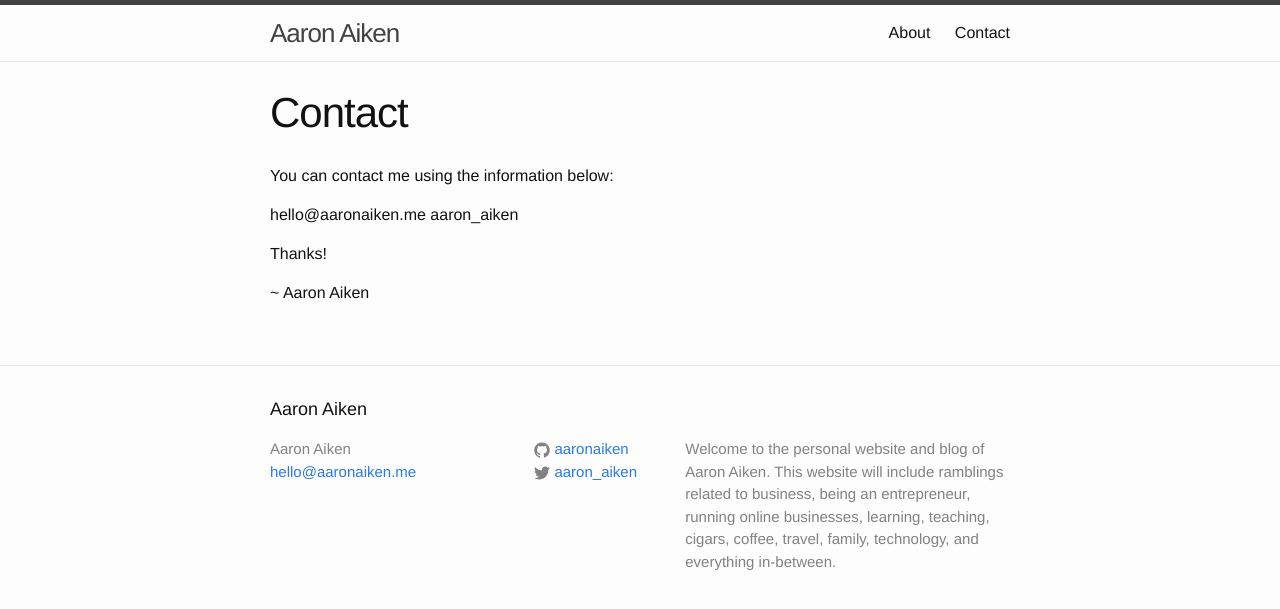
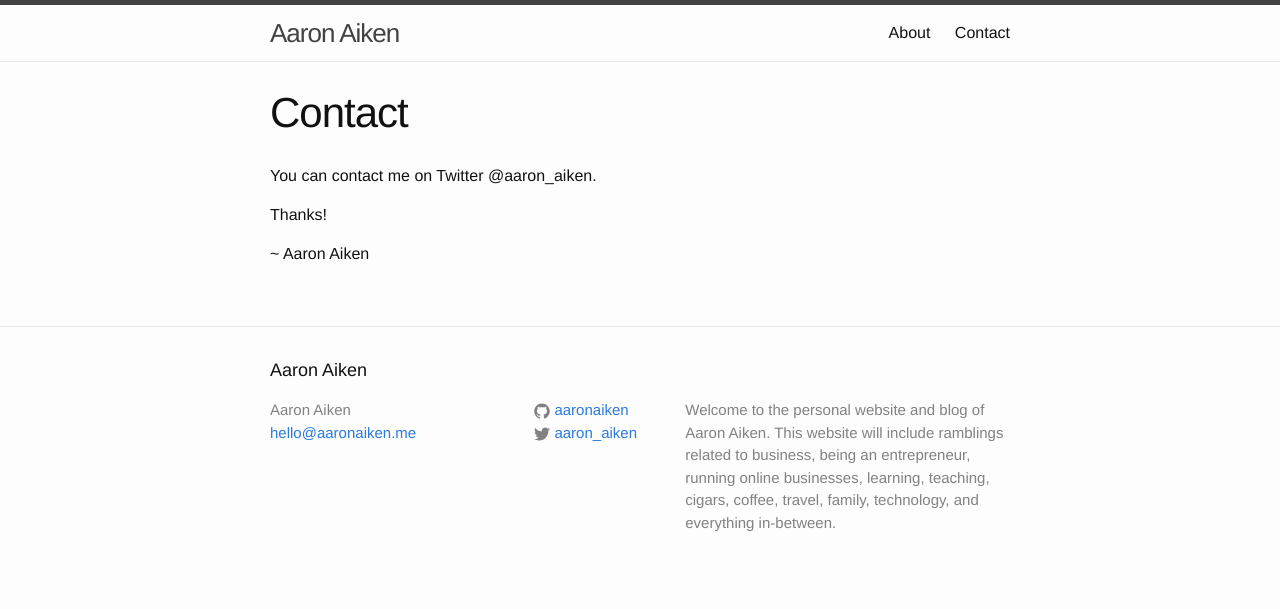
Before and after one commit to aaronaiken/aaronaiken, a Jekyll site: the page built from contact.markdown, in a window 1280 px wide. Shown: the top 609 px of the page. Built offline with Jekyll 4.4.1, drawn with Linux system fonts in a browser that asks for light colours.

Commit message:
Updated Contact

```diff
--- a/contact.markdown
+++ b/contact.markdown
@@ -4,10 +4,7 @@ date: 2016-06-30 02:42:00 Z
 layout: page
 ---
 
-You can contact me using the information below:
-
-{{ site.email }}
-{{ site.twitter_username }}
+You can contact me on Twitter @{{ site.twitter_username }}.
 
 Thanks!
 
```
